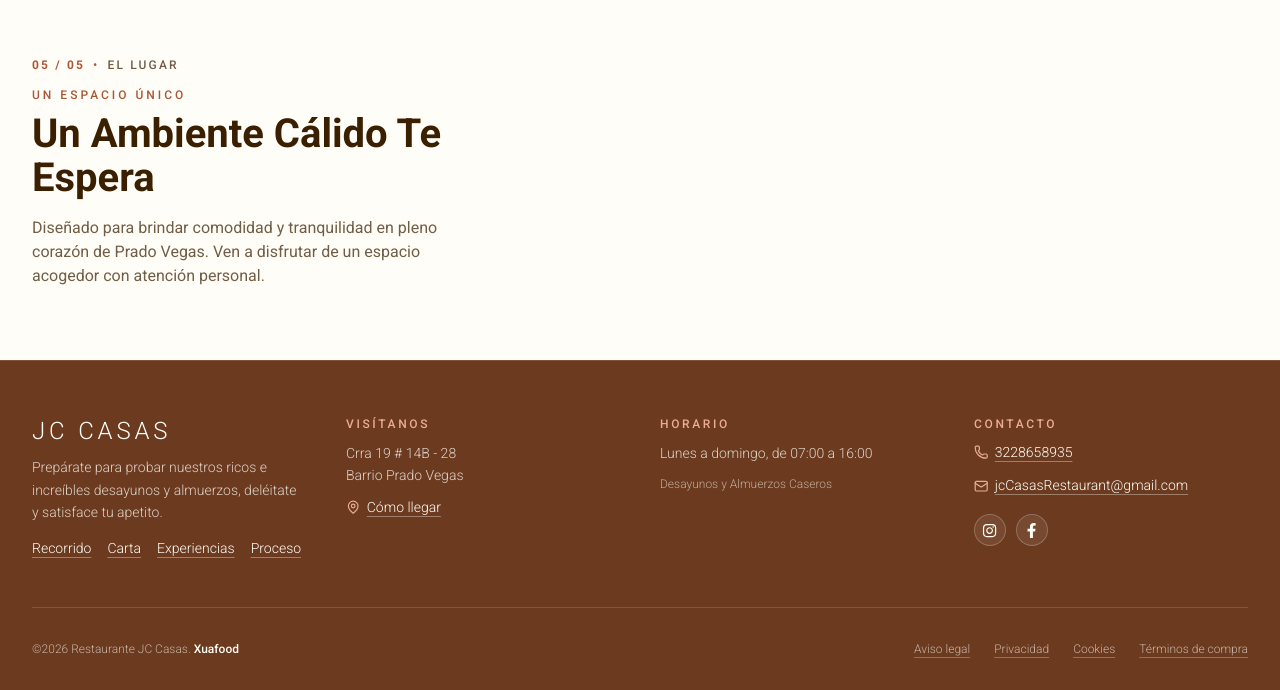
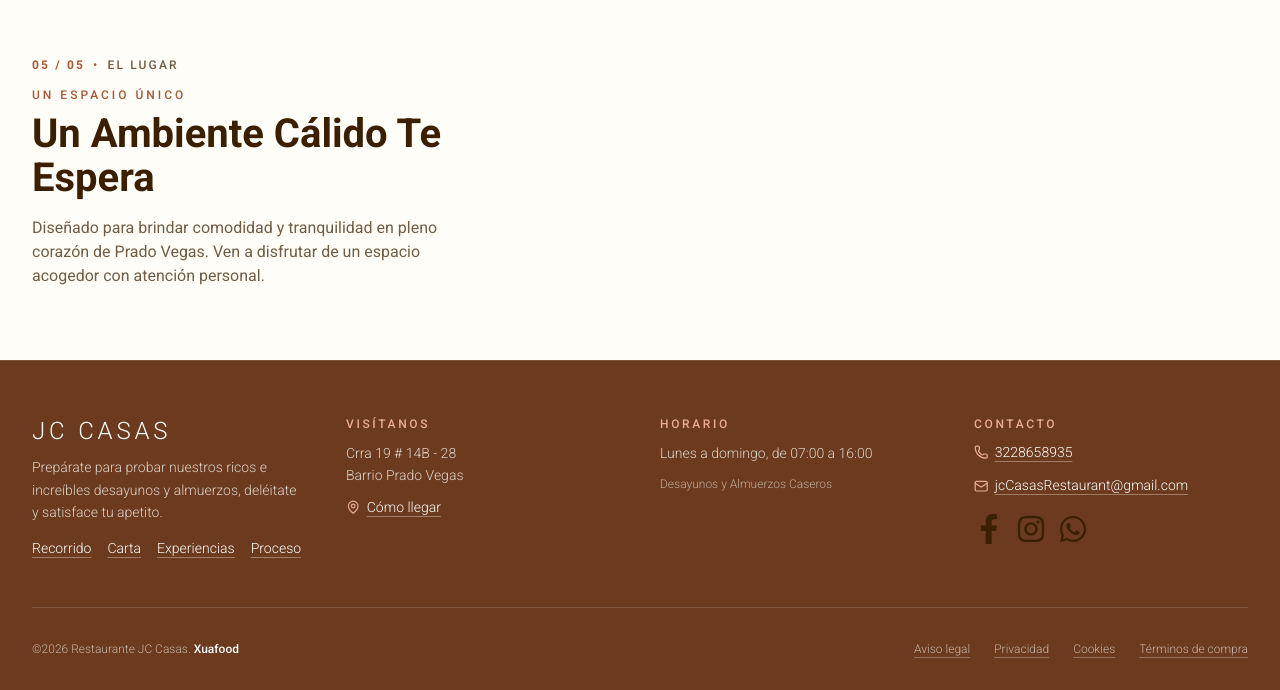
Before and after one commit to drecm0nd-png/frontend_JC_casas, a React (Vite) app: page / in a window 1280 px wide. Shown: the part 3640-4330 px from the top of the page. Built offline with nearby package versions, Linux system fonts and the light colour scheme.

Commit message:
Feat: Se creo la landin page del proyecto

```diff
--- a/src/Pages/pagina_inicio/components/FooterInicio/FooterInicio.css
+++ b/src/Pages/pagina_inicio/components/FooterInicio/FooterInicio.css
@@ -151,42 +151,25 @@
 
 .inicio-footer__social {
   display: flex;
-  gap: 0.6rem;
+  gap: 0.75rem;
   margin-top: 0.35rem;
 }
 
 .inicio-footer__social-link {
-  display: grid;
-  width: 2rem;
-  height: 2rem;
-  place-items: center;
-  border: 1px solid
-    color-mix(in srgb, var(--color-background) 22%, transparent);
-  border-radius: 50%;
-  background-color: color-mix(
-    in srgb,
-    var(--color-background) 8%,
-    transparent
-  );
-  color: var(--color-background);
-  font-size: 0.85rem;
+  display: inline-flex;
+  color: var(--color-text);
   text-decoration: none;
-  transition:
-    background-color 0.25s ease,
-    border-color 0.25s ease,
-    color 0.25s ease;
 }
 
 .inicio-footer__social-link svg {
-  width: 0.95rem;
-  height: 0.95rem;
+  width: 30px;
+  height: 30px;
+  transition: opacity 0.2s ease;
 }
 
 .inicio-footer__social-link:hover,
 .inicio-footer__social-link:focus-visible {
-  border-color: color-mix(in srgb, var(--color-accent) 55%, var(--color-background));
-  background-color: color-mix(in srgb, var(--color-accent) 55%, var(--color-background));
-  color: var(--color-header);
+  opacity: 0.7;
   text-decoration: none;
 }
 
--- a/src/Pages/pagina_inicio/components/FooterInicio/FooterInicio.jsx
+++ b/src/Pages/pagina_inicio/components/FooterInicio/FooterInicio.jsx
@@ -1,5 +1,5 @@
-import { FaFacebookF, FaInstagram } from "react-icons/fa";
 import { MapPin, Mail, Phone } from "lucide-react";
+import { FaFacebookF, FaInstagram, FaWhatsapp } from "react-icons/fa";
 import {
   CONTACTO,
   FOOTER_LEGAL_LINKS,
@@ -81,6 +81,15 @@ function FooterInicio({ onNavigate }) {
               </li>
               <li className="inicio-footer__social">
                 <a
+                  href={CONTACTO.facebook}
+                  target="_blank"
+                  rel="noopener noreferrer"
+                  className="inicio-footer__social-link"
+                  aria-label="Facebook de JC Casas"
+                >
+                  <FaFacebookF aria-hidden="true" />
+                </a>
+                <a
                   href={CONTACTO.instagram}
                   target="_blank"
                   rel="noopener noreferrer"
@@ -90,13 +99,13 @@ function FooterInicio({ onNavigate }) {
                   <FaInstagram aria-hidden="true" />
                 </a>
                 <a
-                  href={CONTACTO.facebook}
+                  href={CONTACTO.whatsapp}
                   target="_blank"
                   rel="noopener noreferrer"
                   className="inicio-footer__social-link"
-                  aria-label="Facebook de JC Casas"
+                  aria-label="WhatsApp de JC Casas"
                 >
-                  <FaFacebookF aria-hidden="true" />
+                  <FaWhatsapp aria-hidden="true" />
                 </a>
               </li>
             </ul>
--- a/src/Pages/pagina_inicio/data/inicioData.js
+++ b/src/Pages/pagina_inicio/data/inicioData.js
@@ -184,6 +184,7 @@ export const CONTACTO = {
   maps: "https://maps.google.com",
   instagram: "https://instagram.com",
   facebook: "https://facebook.com",
+  whatsapp: "https://wa.me/573228658935",
 };
 
 export const FOOTER_LINKS = [
```
